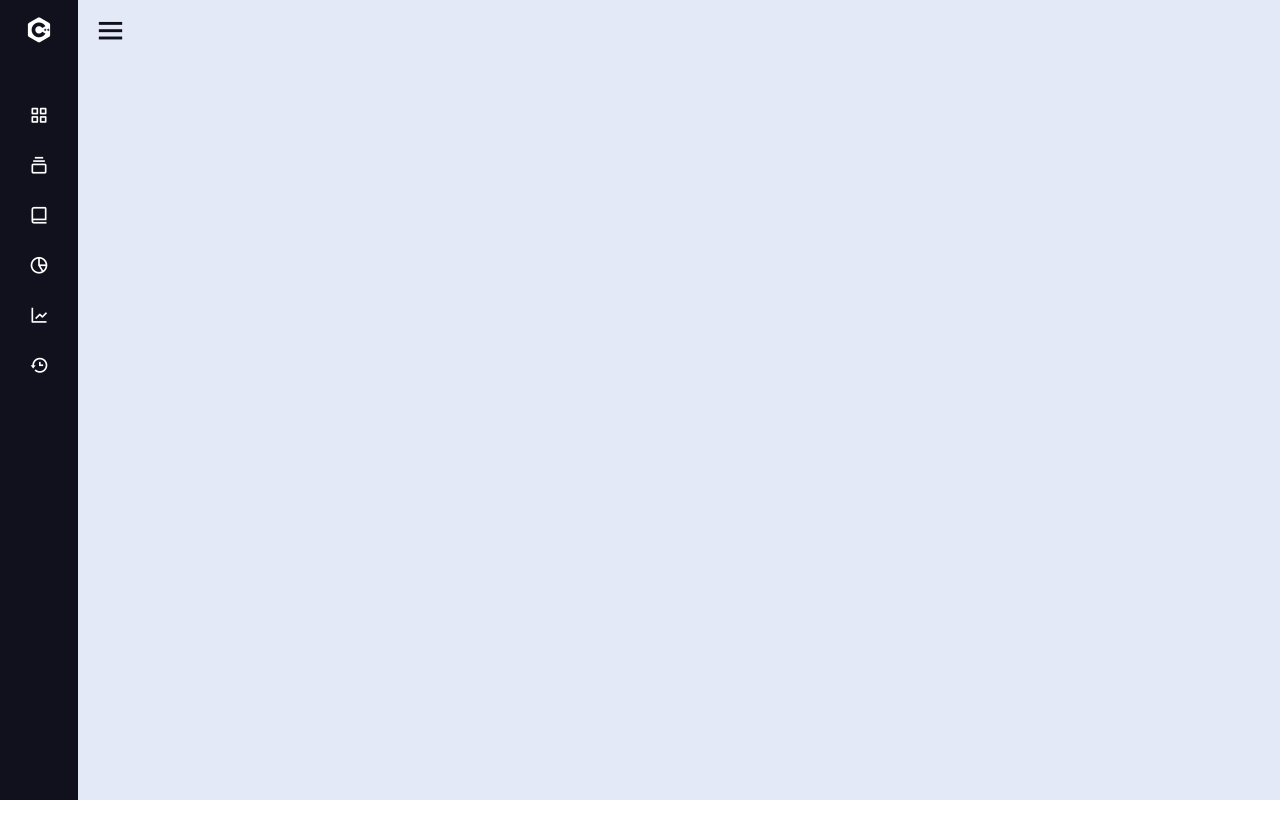
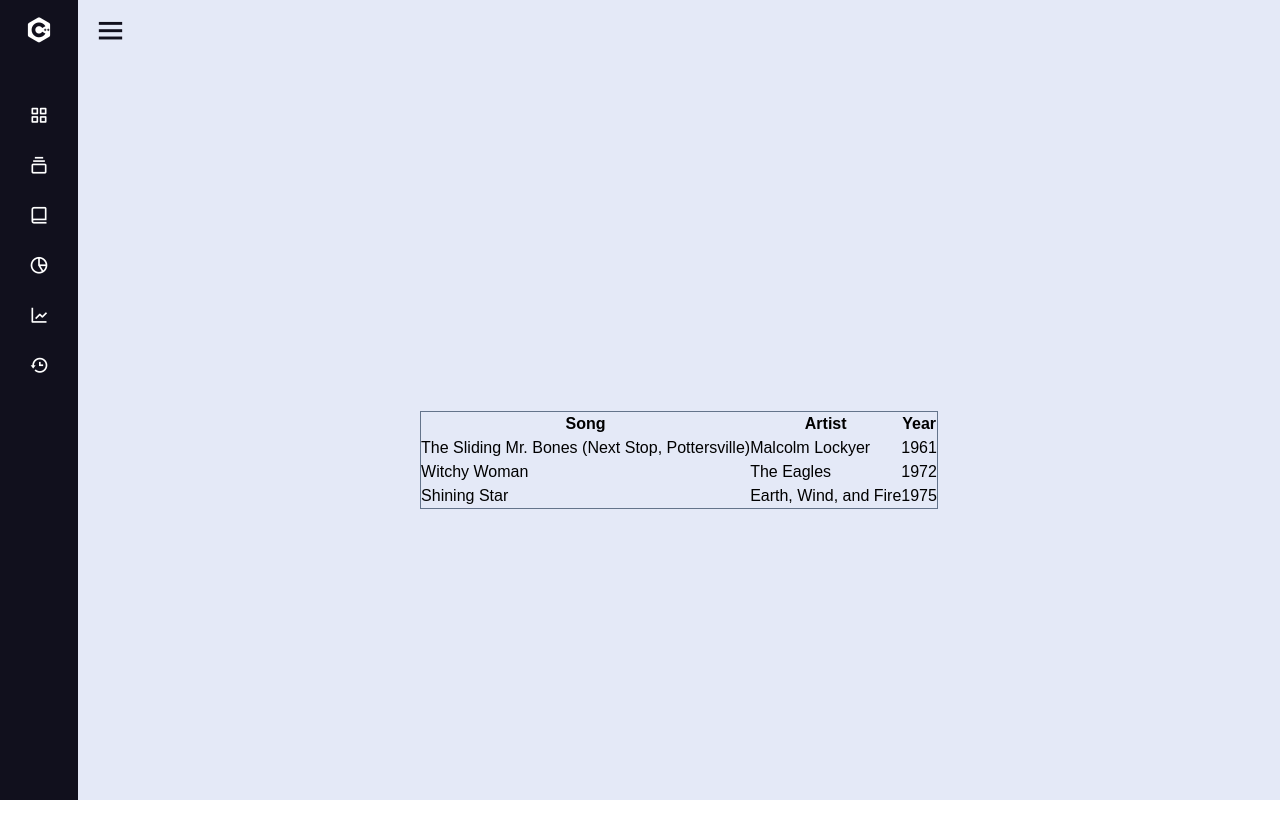
Before and after one commit to ZaneDaniel11/Fix-Asset-And-Inventory-System, a React (Vite) app in the folder capstone/: page /Electronics in a window 1280 px wide. Shown: the top 838 px of the page. Before the commit the page ends 800 px from the top, so only its background shows below. Built offline with nearby package versions, Linux system fonts and the light colour scheme.

Commit message:
Table
Added table for electornics

```diff
--- a/capstone/src/App.jsx
+++ b/capstone/src/App.jsx
@@ -2,15 +2,16 @@
 import './app.css'
 import { Route, Routes } from "react-router-dom"
 import Sample from './sample.jsx'
+import Electronics from "./Tables/Electornics.jsx"
 
 function App() {
 
   return (
     <div>
     <Routes>
+    <Route exact path="/Electronics" element={<Electronics />}/>
     <Route exact path="/" element={<Dashboard />} />
     <Route exact path="/sample" element={<Sample />} />
-
     </Routes>
     </div>
   )
--- a/capstone/src/Dashboard.jsx
+++ b/capstone/src/Dashboard.jsx
@@ -1,25 +1,26 @@
 export default function Dashboard() {
+
     return (
       <div className="flex justify-center items-center h-screen bg-gray-100">
         <div className="text-center">
           <h1 className="text-3xl font-bold mb-8">Stocks and Inventory</h1>
           <div className="grid grid-cols-1 sm:grid-cols-2 lg:grid-cols-3 gap-20">
-            <button className="bg-black text-white py-20 px-16 rounded-lg shadow-md hover:bg-gray-800 transition duration-300">
+            <button className="bg-black text-white py-20 px-16 rounded-lg shadow-md hover:bg-gray-800 transition duration-300 text-3xl"  onClick={()=>window.location.href="/Electronics" }>
               Electronics
             </button>
-            <button className="bg-black text-white py-8 px-16 rounded-lg shadow-md hover:bg-gray-800 transition duration-300">
+            <button className="bg-black text-white py-8 px-16 rounded-lg shadow-md hover:bg-gray-800 transition duration-300 text-3xl">
               Furniture
             </button>
-            <button className="bg-black text-white py-8 px-16 rounded-lg shadow-md hover:bg-gray-800 transition duration-300">
+            <button className="bg-black text-white py-8 px-16 rounded-lg shadow-md hover:bg-gray-800 transition duration-300 text-3xl">
               IT Equipment
             </button>
-            <button onClick={() => window.location.href = "/sample"} className="bg-black text-white py-20 px-20   rounded-lg shadow-md hover:bg-gray-800 transition duration-300">
+            <button onClick={() => window.location.href = "/sample"} className="bg-black text-white py-20 px-20   rounded-lg shadow-md hover:bg-gray-800 transition duration-300 text-3xl">
               Office Supplies
             </button>
-            <button className="bg-black text-white py-8 px-16 rounded-lg shadow-md hover:bg-gray-800 transition duration-300">
+            <button className="bg-black text-white py-8 px-16 rounded-lg shadow-md hover:bg-gray-800 transition duration-300 text-3xl">
               Maintenance Supplies
             </button>
-            <button className="bg-black text-white py-8 px-16 rounded-lg shadow-md hover:bg-gray-800 transition duration-300">
+            <button className="bg-black text-white py-8 px-16 rounded-lg shadow-md hover:bg-gray-800 transition duration-300 text-3xl">
               Consumables
             </button>
           </div>
--- /dev/null
+++ b/capstone/src/Tables/Electornics.jsx
@@ -0,0 +1,31 @@
+export default function Electronics()
+{
+    return <div class="flex justify-center items-center h-screen ">
+            <table class="table-auto border-collapse border border-slate-500">
+        <thead>
+            <tr>
+            <th>Song</th>
+            <th>Artist</th>
+            <th>Year</th>
+            </tr>
+        </thead>
+        <tbody>
+            <tr>
+            <td>The Sliding Mr. Bones (Next Stop, Pottersville)</td>
+            <td>Malcolm Lockyer</td>
+            <td>1961</td>
+            </tr>
+            <tr>
+            <td>Witchy Woman</td>
+            <td>The Eagles</td>
+            <td>1972</td>
+            </tr>
+            <tr>
+            <td>Shining Star</td>
+            <td>Earth, Wind, and Fire</td>
+            <td>1975</td>
+            </tr>
+        </tbody>
+        </table>
+    </div>
+}
```
